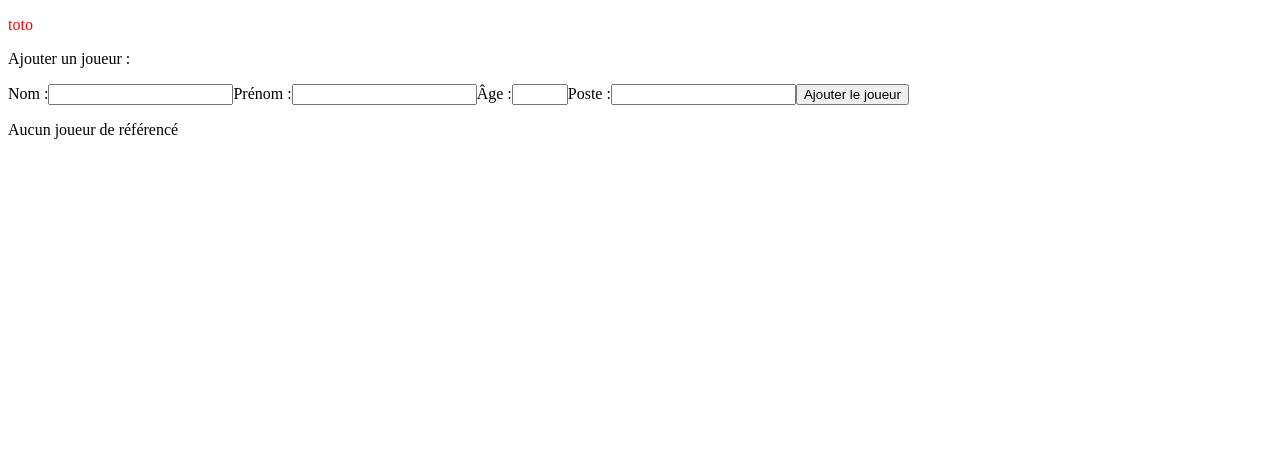
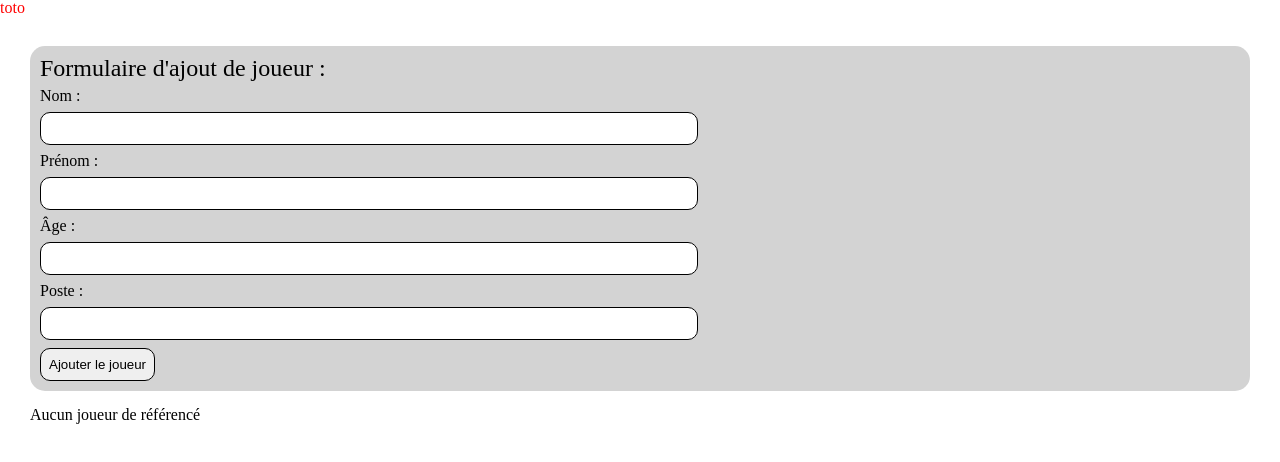
Before and after one commit to ElianBourdu/3Wa_football_app, a React (Vite) app: page / in a window 1280 px wide. Shown: the top 462 px of the page. Built offline with nearby package versions, Linux system fonts and the light colour scheme.

Commit message:
feat(player): styling player

```diff
--- a/index.html
+++ b/index.html
@@ -3,7 +3,7 @@
   <head>
     <meta charset="UTF-8" />
     <meta name="viewport" content="width=device-width, initial-scale=1.0" />
-    <title>Vite + React</title>
+    <title>Football app</title>
   </head>
   <body>
     <div id="root"></div>
--- a/src/App.jsx
+++ b/src/App.jsx
@@ -11,8 +11,10 @@ function App() {
   return (
     <>
       <Header/>
-      <NewPlayerForm setPlayers={setPlayers} players={players}/>
-      <Players players={players}/>
+      <main>
+        <NewPlayerForm setPlayers={setPlayers} players={players}/>
+        <Players players={players}/>
+      </main>
     </>
   )
 }
--- a/src/assets/styles/index.css
+++ b/src/assets/styles/index.css
@@ -1,5 +1,108 @@
+/* http://meyerweb.com/eric/tools/css/reset/
+   v2.0 | 20110126
+   License: none (public domain)
+*/
+html, body, div, span, applet, object, iframe,
+h1, h2, h3, h4, h5, h6, p, blockquote, pre,
+a, abbr, acronym, address, big, cite, code,
+del, dfn, em, img, ins, kbd, q, s, samp,
+small, strike, strong, sub, sup, tt, var,
+b, u, i, center,
+dl, dt, dd, ol, ul, li,
+fieldset, form, label, legend,
+table, caption, tbody, tfoot, thead, tr, th, td,
+article, aside, canvas, details, embed,
+figure, figcaption, footer, header, hgroup,
+menu, nav, output, ruby, section, summary,
+time, mark, audio, video {
+  margin: 0;
+  padding: 0;
+  border: 0;
+  font-size: 100%;
+  font: inherit;
+  vertical-align: baseline;
+}
+
+/* HTML5 display-role reset for older browsers */
+article, aside, details, figcaption, figure,
+footer, header, hgroup, menu, nav, section {
+  display: block;
+}
+
+body {
+  line-height: 1;
+}
+
+ol, ul {
+  list-style: none;
+}
+
+blockquote, q {
+  quotes: none;
+}
+
+blockquote:before, blockquote:after,
+q:before, q:after {
+  content: "";
+  content: none;
+}
+
+table {
+  border-collapse: collapse;
+  border-spacing: 0;
+}
+
+main {
+  display: flex;
+  flex-direction: column;
+  padding: 30px;
+  gap: 16px;
+}
+
 .header {
   color: red;
 }
 
+.NewPlayerForm {
+  display: flex;
+  flex-direction: column;
+  align-items: flex-start;
+  gap: 8px;
+  background-color: lightgrey;
+  border-radius: 15px;
+  padding: 10px;
+}
+.NewPlayerForm__title {
+  font-size: 24px;
+}
+.NewPlayerForm input {
+  width: 50vw;
+  padding: 8px;
+  border-radius: 10px;
+  border: 1px solid black;
+  outline-color: unset;
+}
+
+.player {
+  display: flex;
+  justify-content: space-around;
+  background-color: #f0f0f0;
+  padding: 10px;
+  border-radius: 5px;
+}
+
+.player__header {
+  display: flex;
+  justify-content: space-around;
+  background-color: #cdcdcd;
+  padding: 10px;
+  border-radius: 5px;
+}
+
+.submitButton {
+  padding: 8px;
+  border-radius: 10px;
+  border: 1px solid black;
+}
+
 /*# sourceMappingURL=index.css.map */
--- a/src/assets/styles/index.scss
+++ b/src/assets/styles/index.scss
@@ -1,3 +1,108 @@
+/* http://meyerweb.com/eric/tools/css/reset/
+   v2.0 | 20110126
+   License: none (public domain)
+*/
+
+html, body, div, span, applet, object, iframe,
+h1, h2, h3, h4, h5, h6, p, blockquote, pre,
+a, abbr, acronym, address, big, cite, code,
+del, dfn, em, img, ins, kbd, q, s, samp,
+small, strike, strong, sub, sup, tt, var,
+b, u, i, center,
+dl, dt, dd, ol, ul, li,
+fieldset, form, label, legend,
+table, caption, tbody, tfoot, thead, tr, th, td,
+article, aside, canvas, details, embed,
+figure, figcaption, footer, header, hgroup,
+menu, nav, output, ruby, section, summary,
+time, mark, audio, video {
+  margin: 0;
+  padding: 0;
+  border: 0;
+  font-size: 100%;
+  font: inherit;
+  vertical-align: baseline;
+}
+/* HTML5 display-role reset for older browsers */
+article, aside, details, figcaption, figure,
+footer, header, hgroup, menu, nav, section {
+  display: block;
+}
+body {
+  line-height: 1;
+}
+ol, ul {
+  list-style: none;
+}
+blockquote, q {
+  quotes: none;
+}
+blockquote:before, blockquote:after,
+q:before, q:after {
+  content: '';
+  content: none;
+}
+table {
+  border-collapse: collapse;
+  border-spacing: 0;
+}
+
+
+// custom css below
+
+main {
+  display: flex;
+  flex-direction: column;
+  padding: 30px;
+  gap: 16px;
+}
+
 .header {
   color: red;
 }
+
+.NewPlayerForm {
+  display: flex;
+  flex-direction: column;
+  align-items: flex-start;
+  gap: 8px;
+  background-color: lightgrey;
+  border-radius: 15px;
+  padding: 10px;
+
+  &__title {
+    font-size: 24px;
+  }
+
+  & input {
+    width: 50vw;
+    padding: 8px;
+    border-radius: 10px;
+    border: 1px solid black;
+    outline-color: unset;
+  }
+}
+
+
+
+.player {
+  display: flex;
+  justify-content: space-around;
+  background-color: #f0f0f0;
+  padding: 10px;
+  border-radius: 5px;
+}
+
+.player__header {
+  display: flex;
+  justify-content: space-around;
+  background-color: #cdcdcd;
+  padding: 10px;
+  border-radius: 5px;
+}
+
+.submitButton {
+  padding: 8px;
+  border-radius: 10px;
+  border: 1px solid black;
+}
--- a/src/components/NewPlayerForm.jsx
+++ b/src/components/NewPlayerForm.jsx
@@ -8,6 +8,8 @@ export default function NewPlayerForm({players, setPlayers}) {
   const [playerRole, setPlayerRole] = useState('')
 
   const handleSubmit = e => {
+    // @todo check input
+
     e.preventDefault();
     setPlayers([...players, {playerFirstName, playerLastName, playerAge, playerRole, }])
     setPlayerFirstName('');
@@ -17,8 +19,8 @@ export default function NewPlayerForm({players, setPlayers}) {
   }
 
   return(
-    <form onSubmit={handleSubmit}>
-      <p>Ajouter un joueur :</p>
+    <form onSubmit={handleSubmit} className={"NewPlayerForm"}>
+      <h2 className={"NewPlayerForm__title"}>Formulaire d'ajout de joueur :</h2>
 
       <label htmlFor={"last_name"}>Nom :</label>
       <input type="text" value={playerLastName} id="last_name" onChange={e => setPlayerLastName(e.target.value) }></input>
@@ -28,7 +30,7 @@ export default function NewPlayerForm({players, setPlayers}) {
       <input type="number" value={playerAge} id="age" min="18" max="40" onChange={e => setPlayerAge(e.target.value) }></input>
       <label htmlFor={"role"}>Poste :</label>
       <input type="text" value={playerRole} id="role" onChange={e => setPlayerRole(e.target.value) }></input>
-      <button type={"submit"}>Ajouter le joueur</button>
+      <button className={"submitButton"} type={"submit"}>Ajouter le joueur</button>
     </form>
   )
 }
--- a/src/components/Players.jsx
+++ b/src/components/Players.jsx
@@ -5,12 +5,20 @@ export default function Players(players) {
     <>
       {players.players.length !== 0 ? (players.players.map(player =>
           (
-            <div key={player.playerFirstName}>
-              <p>{player.playerFirstName}</p>
-              <p>{player.playerLastName}</p>
-              <p>{player.playerAge}</p>
-              <p>{player.playerRole}</p>
-            </div>
+            <>
+              <div className={"player__header"}>
+                <p>player first name:</p>
+                <p>player last name:</p>
+                <p>player age: </p>
+                <p>player role: </p>
+              </div>
+              <div key={player.playerFirstName} className={"player"}>
+                <p>{player.playerFirstName}</p>
+                <p>{player.playerLastName}</p>
+                <p>{player.playerAge}</p>
+                <p>{player.playerRole}</p>
+              </div>
+            </>
           )
         ))
         :
```
Also changed, not shown: 1 other file (tests, documents, lock files or other folders).
